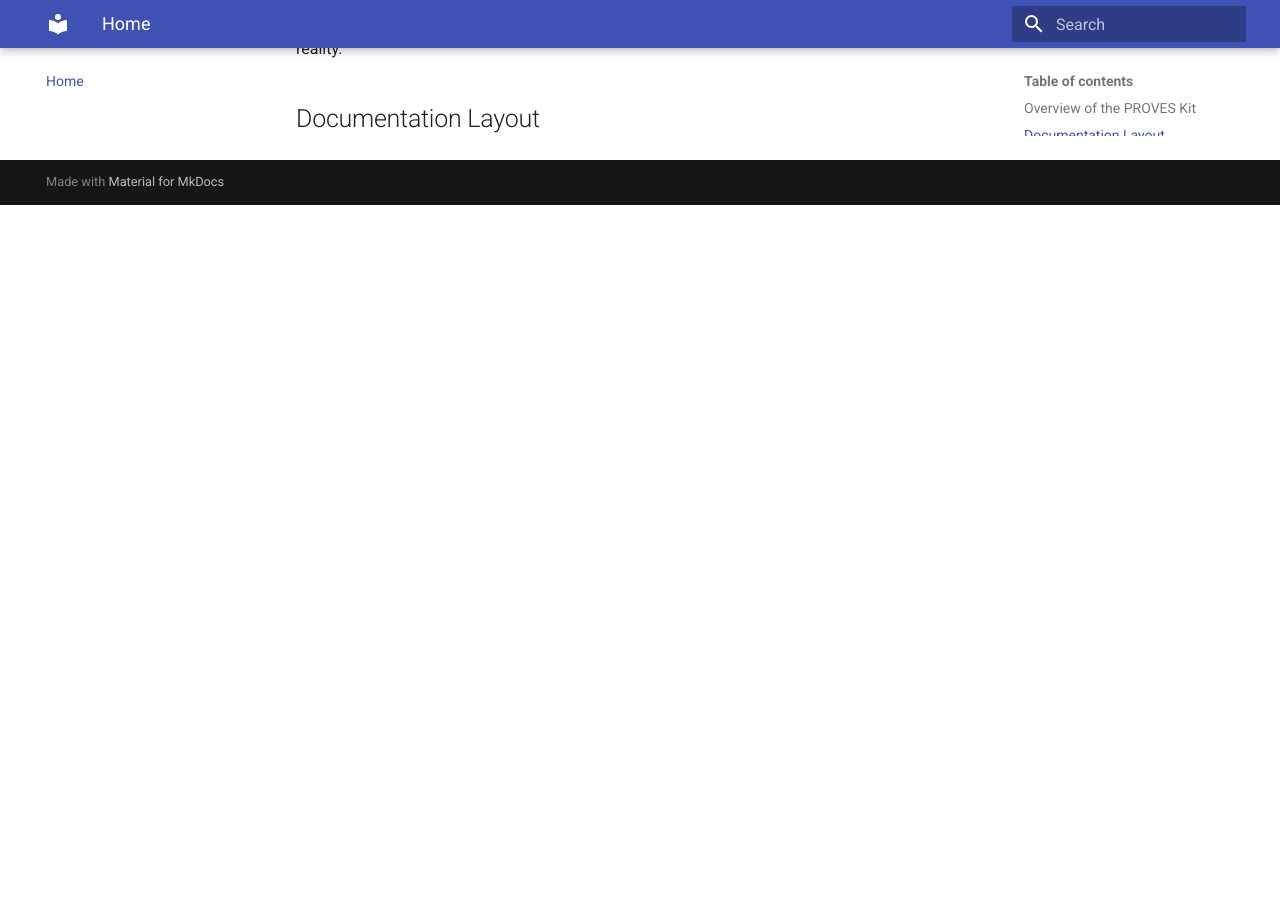
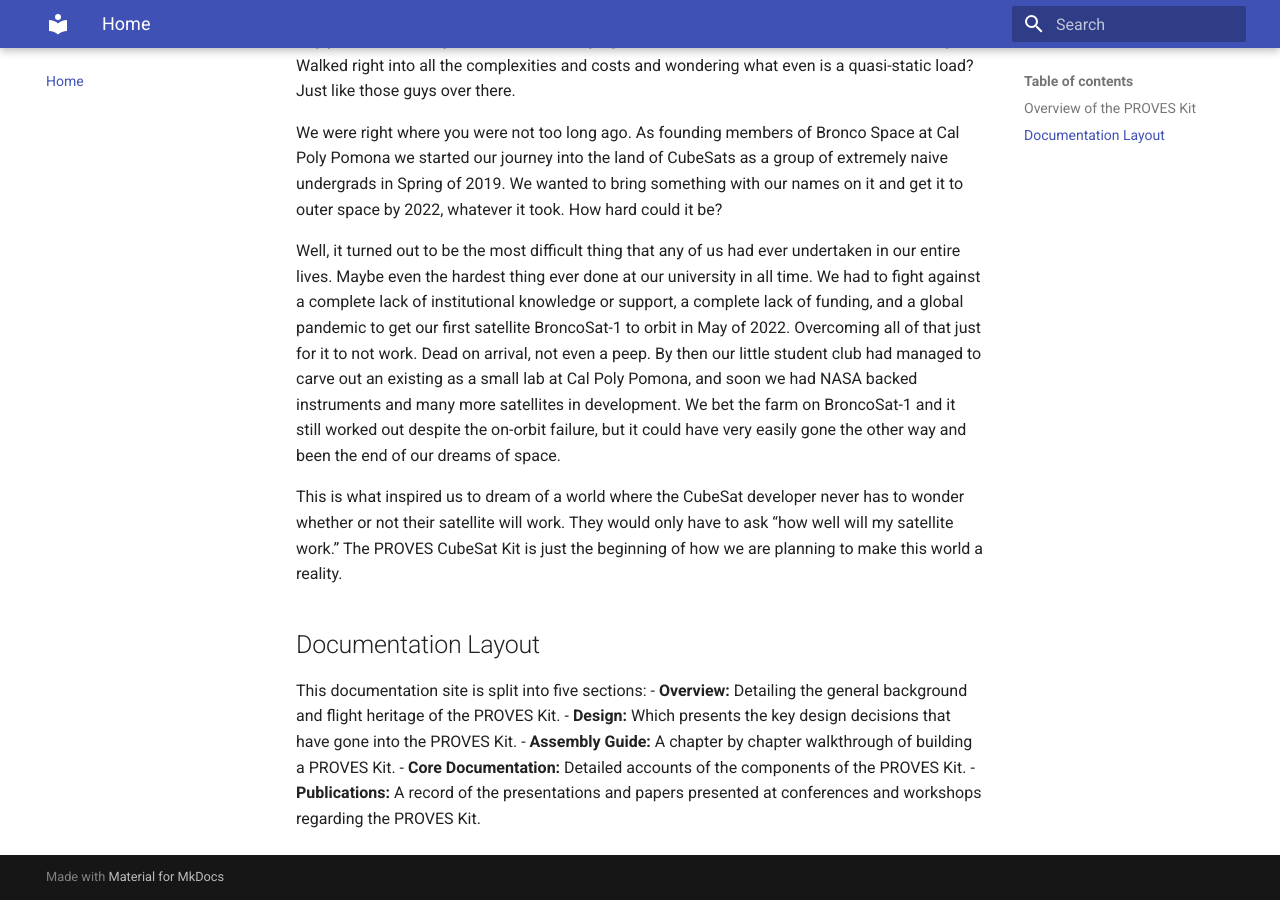
Before and after one commit to proveskit/Documentation, an MkDocs documentation site: the page built from docs/index.md, in a window 1280 px wide and 900 px high, scrolled down 894 px. Built offline with MkDocs 1.6.1 and Material for MkDocs 9.7.7, drawn with Linux system fonts in a browser that asks for light colours; before the commit the page ends 1099 px from its top, so only the background shows below that.

Commit message:
Update index.md

```diff
--- a/docs/index.md
+++ b/docs/index.md
@@ -1,6 +1,6 @@
 # Welcome to the PROVES Kit!
 The Pleiades Rapid Orbital Verification Experiment System (PROVES) 1U kit is intended as an education first option for members of academia and industry who look to be first time or returning CubeSat developers.
-![Picture of the PROVES Family](docs/images/SN11.JPG)
+![Picture of the PROVES Family](images/SN11.JPG)
 ## Overview of the PROVES Kit
 Hey you! You’re finally awake. You were trying to cross the border into CubeSats too weren’t you? Walked right into all the complexities and costs and wondering what even is a quasi-static load? Just like those guys over there.
 
@@ -11,3 +11,9 @@
 This is what inspired us to dream of a world where the CubeSat developer never has to wonder whether or not their satellite will work. They would only have to ask “how well will my satellite work.” The PROVES CubeSat Kit is just the beginning of how we are planning to make this world a reality.
 
 ## Documentation Layout
+This documentation site is split into five sections:
+- **Overview:** Detailing the general background and flight heritage of the PROVES Kit.
+- **Design:** Which presents the key design decisions that have gone into the PROVES Kit.
+- **Assembly Guide:** A chapter by chapter walkthrough of building a PROVES Kit.
+- **Core Documentation:** Detailed accounts of the components of the PROVES Kit.
+- **Publications:** A record of the presentations and papers presented at conferences and workshops regarding the PROVES Kit.
```
